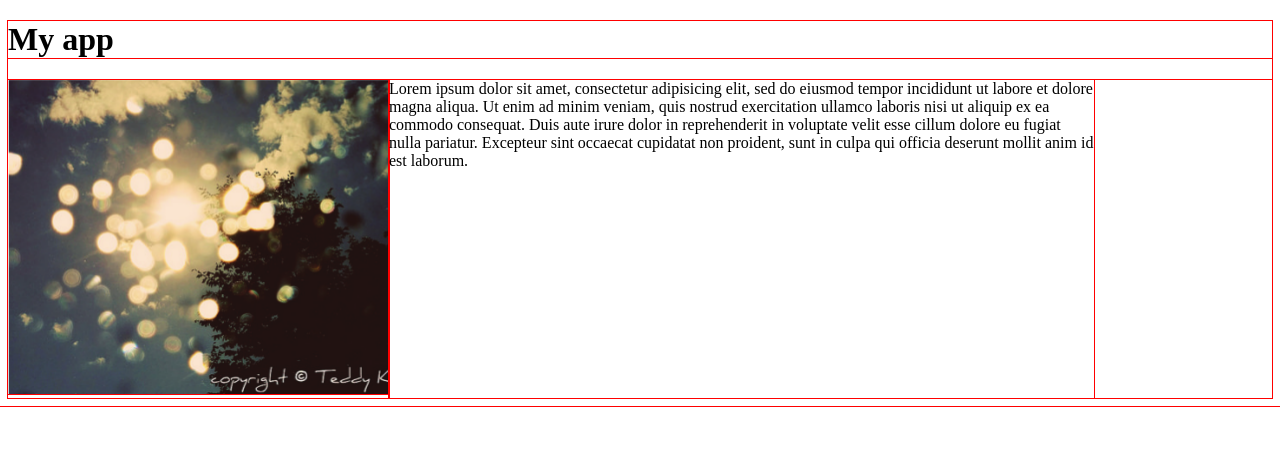
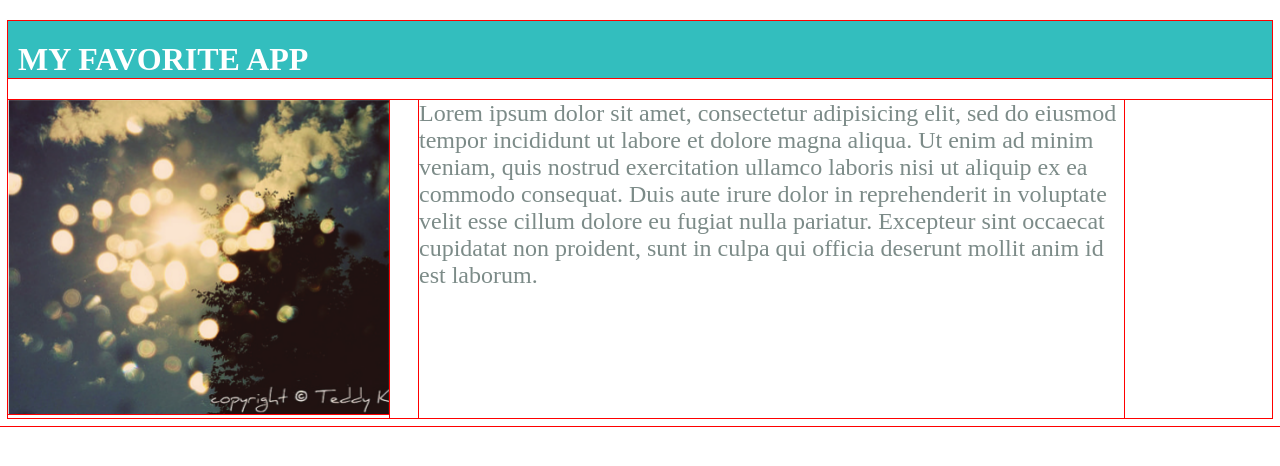
Before and after one commit to eroncastro/frontend-basics-udacity, a plain HTML site: page toplist/index.html in a window 1280 px wide. Drawn offline with Linux system fonts and the light colour scheme.

Commit message:
Finishes first lesson

```diff
--- a/toplist/index.html
+++ b/toplist/index.html
@@ -1,11 +1,11 @@
 <!DOCTYPE html>
 <html>
 <head>
-  <title></title>
+  <title>My Favorite App</title>
   <link rel="stylesheet" type="text/css" href="style.css">
 </head>
 <body>
-  <h1 class="title">My app</h1>
+  <h1 class="title">MY FAVORITE APP</h1>
   <div class="app">
     <div class="images">
       <img src="images/app.png" alt="This is a screenshot">
--- a/toplist/style.css
+++ b/toplist/style.css
@@ -9,14 +9,29 @@
   box-sizing: border-box;
 }
 
+.title {
+  background-color: #33BEBE;
+  color: white;
+  font-family: Helvetica
+  height: 50px;
+  padding-left: 10px;
+  padding-top: 20px;
+  padding-bottom: 0px;
+}
+
 .app {
   display: flex;
 }
 
-.screenshot {
+.images {
   max-width: 460px;
+  margin-right: 15px;
 }
 
 .description {
   max-width: 705px;
+  margin: 20px left;
+  color: #7C8B88;
+  font-size: 1.5em;
+  margin-left: 15px;
 }
```
